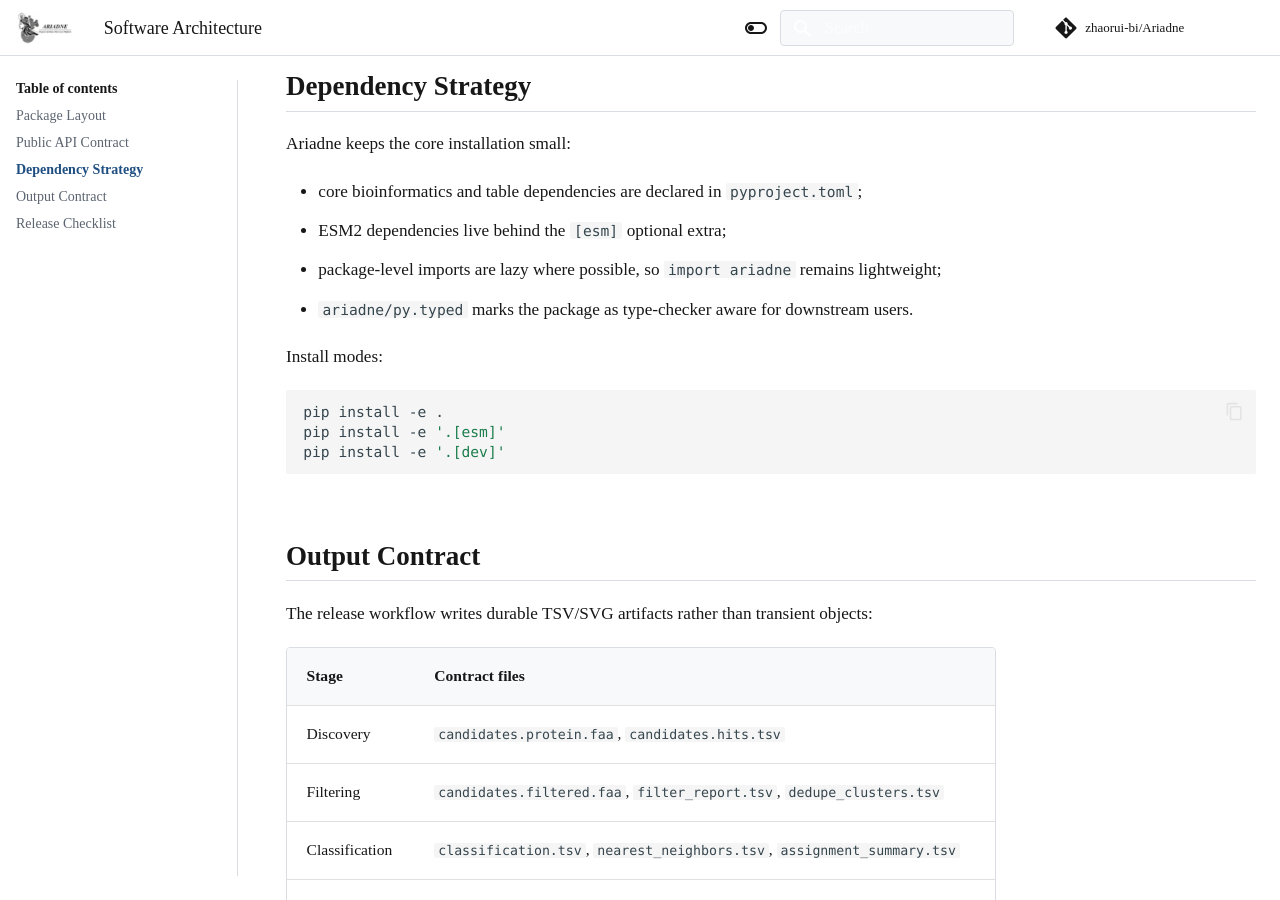
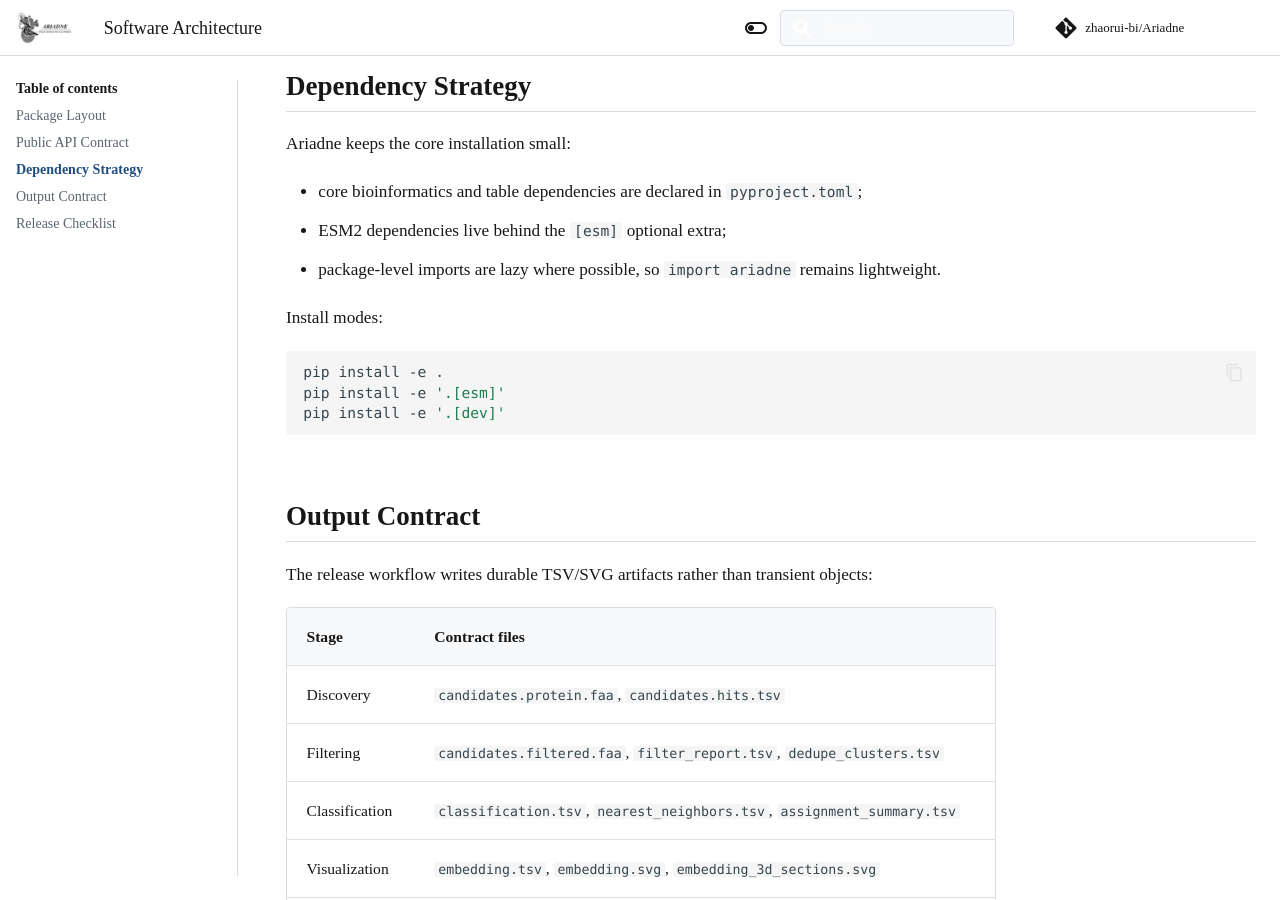
Before and after one commit to zhaorui-bi/Ariadne, an MkDocs documentation site: the page built from docs/software-architecture.md, in a window 1280 px wide and 900 px high, scrolled down 1616 px. Built offline with MkDocs 1.6.1 and Material for MkDocs 9.7.7, drawn with Linux system fonts in a browser that asks for light colours; comment, search, counter and statistics services are not loaded.

Commit message:
Remove ariadne/py.typed from the package.
Drop the typed-package marker and stop shipping it in setuptools
package data so it is neither committed nor generated into installs.

```diff
--- a/docs/software-architecture.md
+++ b/docs/software-architecture.md
@@ -50,8 +50,7 @@
 
 - core bioinformatics and table dependencies are declared in `pyproject.toml`;
 - ESM2 dependencies live behind the `[esm]` optional extra;
-- package-level imports are lazy where possible, so `import ariadne` remains lightweight;
-- `ariadne/py.typed` marks the package as type-checker aware for downstream users.
+- package-level imports are lazy where possible, so `import ariadne` remains lightweight.
 
 Install modes:
 
--- a/pyproject.toml
+++ b/pyproject.toml
@@ -41,7 +41,6 @@
   "Programming Language :: Python :: 3.11",
   "Programming Language :: Python :: 3.12",
   "Topic :: Scientific/Engineering :: Bio-Informatics",
-  "Typing :: Typed",
 ]
 dependencies = [
   "numpy>=1.24",
@@ -80,9 +79,6 @@
 [tool.setuptools]
 packages = ["ariadne"]
 
-[tool.setuptools.package-data]
-ariadne = ["py.typed"]
-
 [tool.pytest.ini_options]
 minversion = "7.0"
 testpaths = ["tests"]
```
Also changed, not shown: 2 other files.
